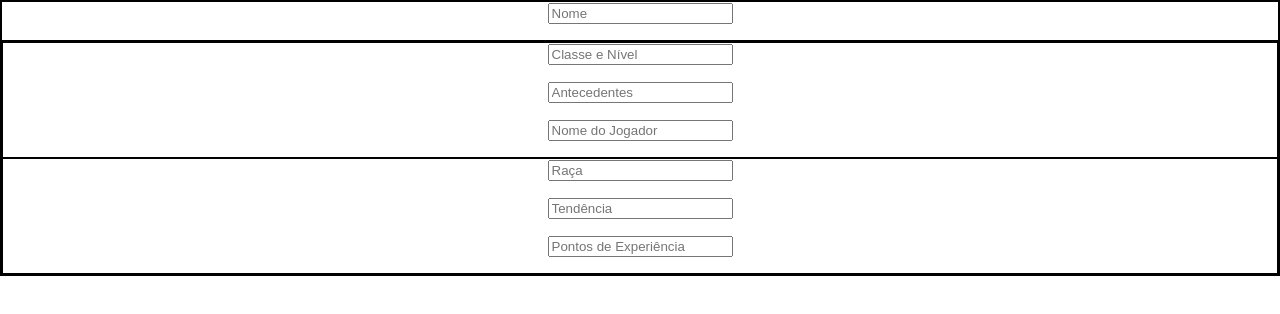
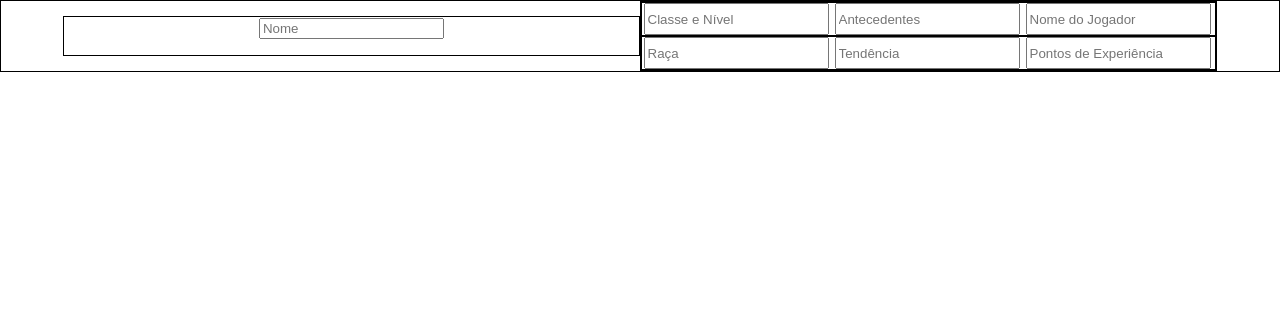
Before and after one commit to BenHurAlbertassi12/FichaDeD, a React (Create React App) app: page / in a window 1280 px wide. Shown: the top 314 px of the page. Built offline with nearby package versions, Linux system fonts and the light colour scheme.

Commit message:
Centralizando itens

```diff
--- a/src/Components/Title/title.css
+++ b/src/Components/Title/title.css
@@ -1,4 +1,24 @@
+.info_total_person{
+    margin: 0px;
+    padding: 0px;
+    border: 0px;
 
+    align-items: center;
+    justify-content: center;
+    display: flex;
+
+}
+.info_person{
+    width: 45%;
+
+}
+.info_name_person{
+    width: 45%;
+}
+.info_cima, .info_baixo{
+    display: flex;
+    justify-content: space-around;
+}
 
 
 .info_total_person, .info_name_person, .info_person, .info_cima, .info_baixo{
```
